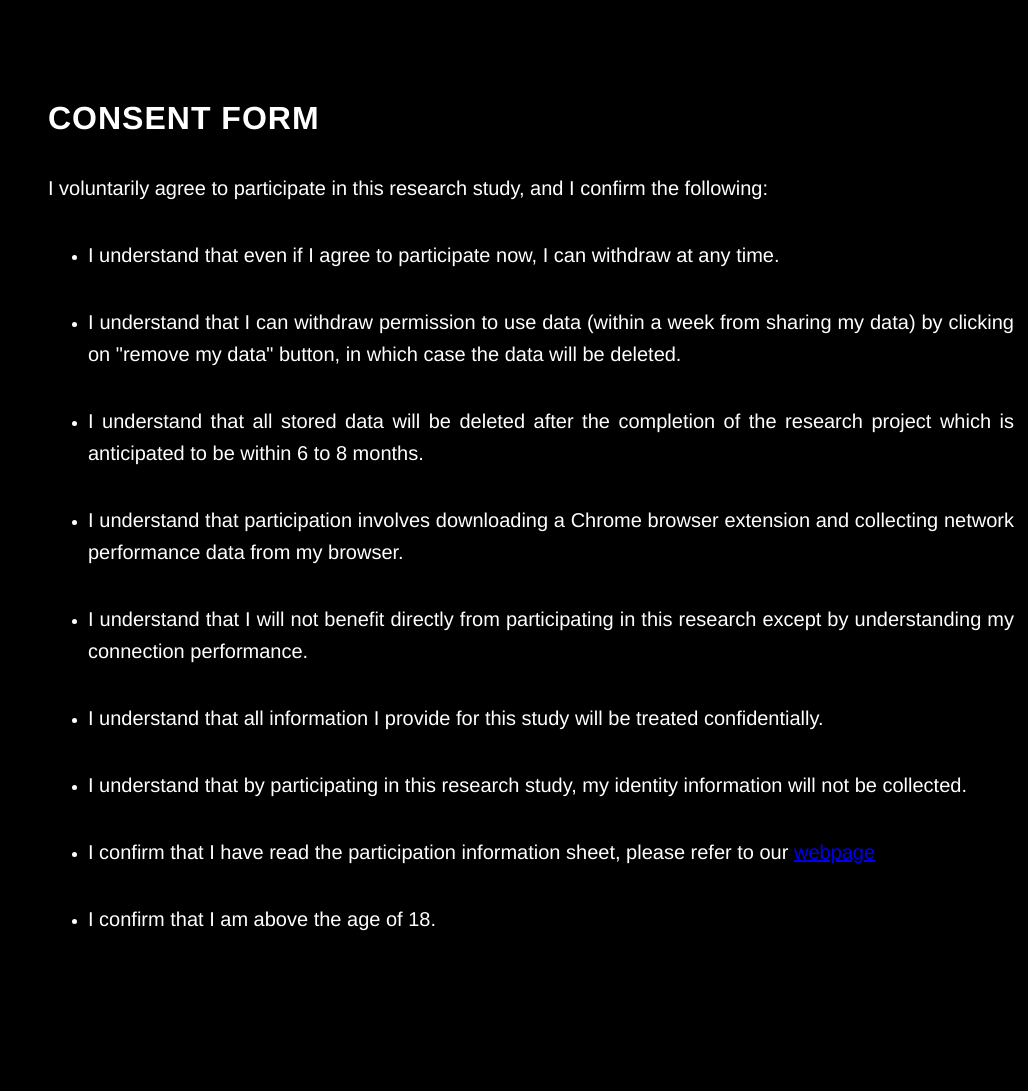
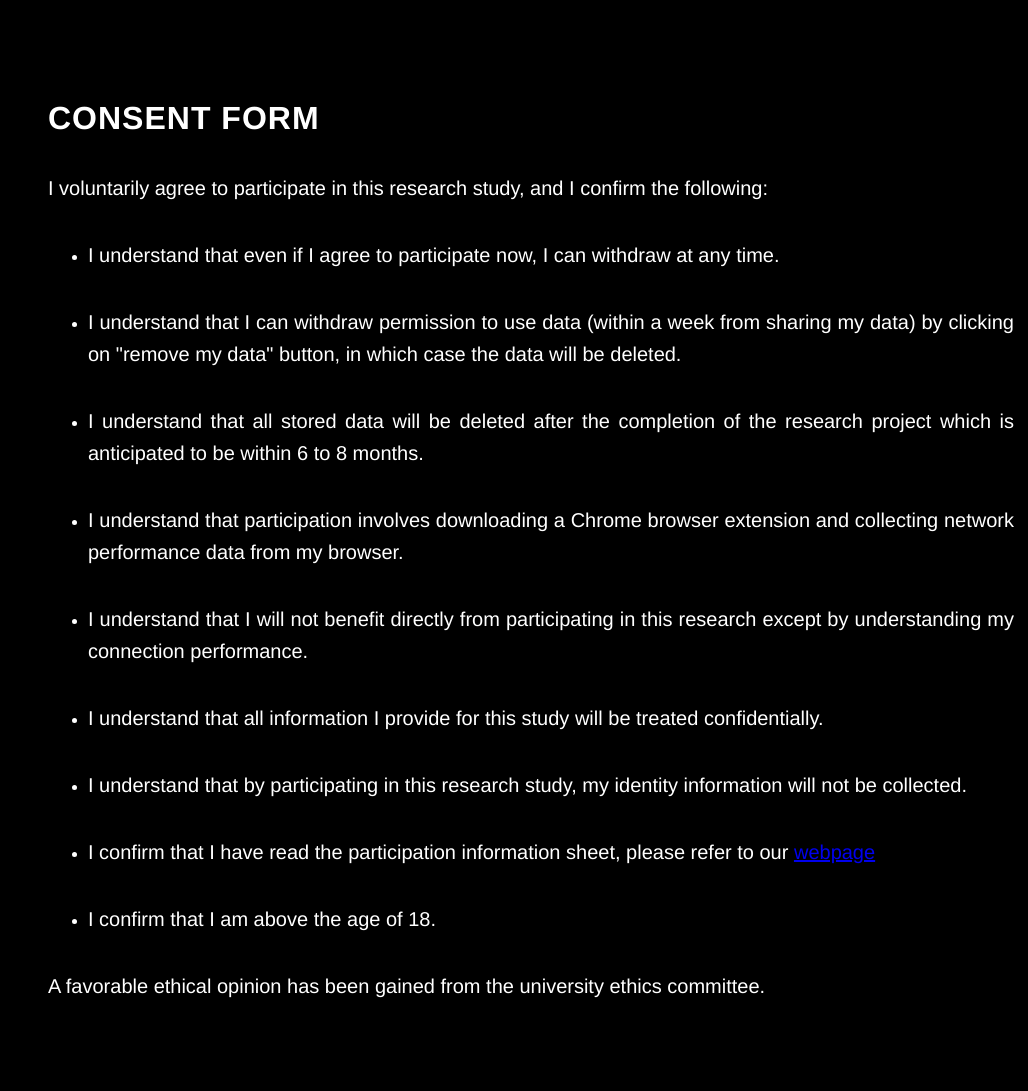
Before and after one commit to socsys/measurements, a Jekyll site: the page consent.html, which Jekyll copies as it is, in a window 1280 px wide. Shown: the whole page, without its empty margins (252-1280 px from the left). Built offline with Jekyll 4.4.1, drawn with Linux system fonts in a browser that asks for light colours; before the commit the page ends 1024 px from its top, so only the background shows below that.

Commit message:
Update consent.html
revision v0.3

```diff
--- a/consent.html
+++ b/consent.html
@@ -396,6 +396,7 @@
       <li><p> I confirm that I have read the participation information sheet, please refer to our <a href=https://socsys.github.io/satperf>webpage</a> </p> </li>
       <li><p> I confirm that I am above the age of 18. </p></li>
   </ul>
+        <p> A favorable ethical opinion has been gained from the university ethics committee. </p>
       <br>
       <br>
       <br>
```
